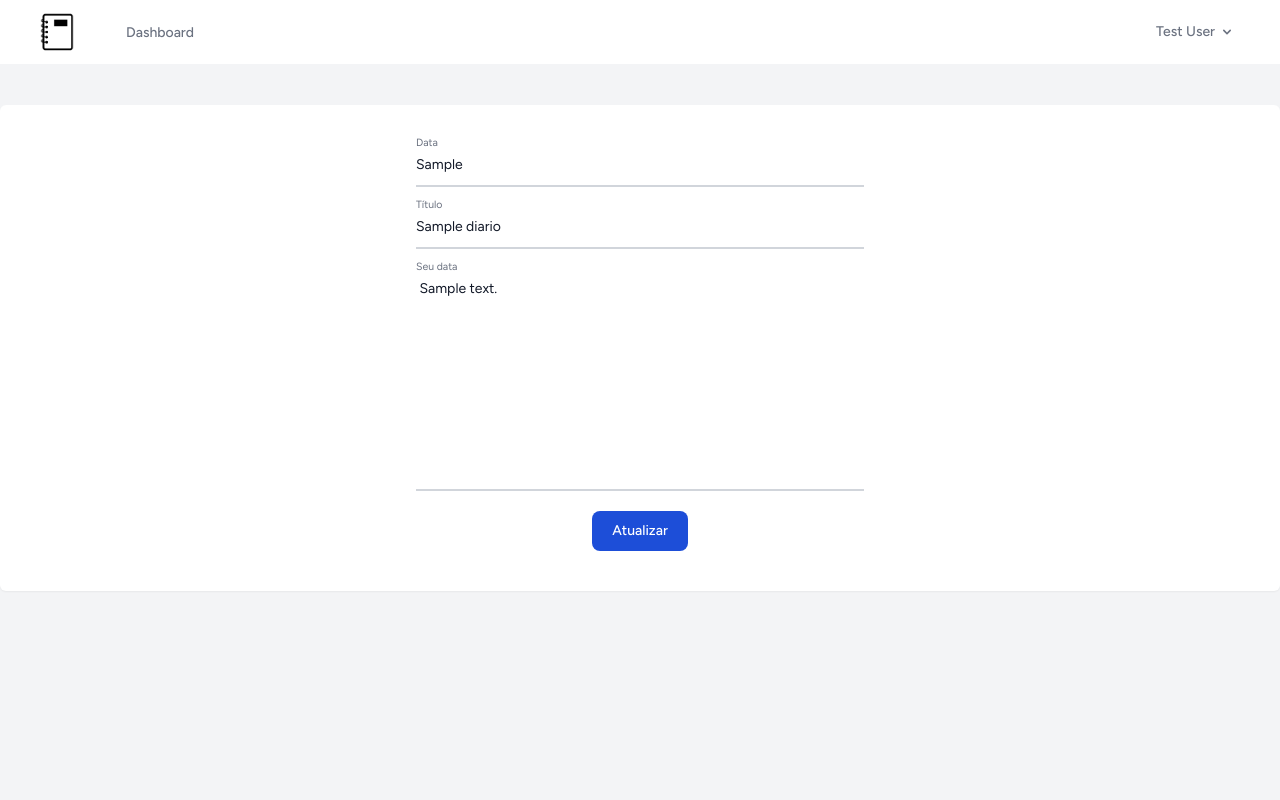
After one commit to gusrapaiva/web-diario, a Laravel app: page /viewUpdate/1 in a window 1280 px wide. The commit adds this page. Run offline with Laravel 12, Linux system fonts and the light colour scheme; a user stored in the database is signed in; data comes from the database, SQL or seed files in the repository; tables that the repository leaves empty hold one stand-in row (values such as "Sample post"); style sheets or scripts are compiled from the project's sources.

Commit message:
editar funcional

```diff
--- a/app/Http/Controllers/DiarioController.php
+++ b/app/Http/Controllers/DiarioController.php
@@ -2,7 +2,7 @@
 
 namespace App\Http\Controllers;
 
-use App\Models\diario;
+use App\Models\Diario;
 use Illuminate\Support\Facades\Redirect;
 use Illuminate\Http\Request;
 
@@ -34,4 +34,25 @@ class DiarioController extends Controller
         return redirect('dashboard');
     }
 
+    public function viewUpdate(Diario $id, Request $request)
+    {
+
+
+        return view('diario-view', ['registros' => $id]);
+    }
+
+    public function updateDiario(Diario $id, Request $request)
+    {
+        $dados = $request->validate([
+            'titulo' => 'string|required',
+            'texto' => 'string|required',
+            'data' => 'string|required',
+        ]);
+
+        $id->fill($dados);
+        $id->save();
+
+        return Redirect::to('dashboard');
+    }
+
 }
--- a/app/Models/diario.php
+++ b/app/Models/diario.php
@@ -5,7 +5,7 @@ namespace App\Models;
 use Illuminate\Database\Eloquent\Factories\HasFactory;
 use Illuminate\Database\Eloquent\Model;
 
-class diario extends Model
+class Diario extends Model
 {
     use HasFactory;
 
--- /dev/null
+++ b/resources/views/diario-view.blade.php
@@ -0,0 +1,31 @@
+<x-app-layout>
+
+    <div class="bg-white overflow-hidden shadow-sm sm:rounded-md p-10 mt-10">
+        <form class="max-w-md mx-auto" method="post" action="{{ route('update-diario', $registros->id) }}">
+
+        @method('put')
+        @csrf
+            <!-- data -->
+            <div class="relative z-0 w-full mb-5 group">
+                <input type="text" value="{{ $registros->data }}" name="data" id="data" class="block py-2.5 px-0 w-full text-sm text-gray-900 bg-transparent border-0 border-b-2 border-gray-300 appearance-none  dark:border-gray-600 dark:focus:border-blue-500 focus:outline-none focus:ring-0 focus:border-blue-600 peer" placeholder=" " readonly  />
+                <label for="data" class="peer-focus:font-medium absolute text-sm text-gray-500 dark:text-gray-400 duration-300 transform -translate-y-6 scale-75 top-3 -z-10 origin-[0] peer-focus:start-0 rtl:peer-focus:translate-x-1/4 peer-focus:text-blue-600 peer-focus:dark:text-blue-500 peer-placeholder-shown:scale-100 peer-placeholder-shown:translate-y-0 peer-focus:scale-75 peer-focus:-translate-y-6">Data</label>
+            </div>
+            <!-- titulo -->
+            <div class="relative z-0 w-full mb-5 group">
+                <input type="text" value="{{ $registros->titulo }}" autocomplete="off" name="titulo" id="titulo" class="block py-2.5 px-0 w-full text-sm text-gray-900 bg-transparent border-0 border-b-2 border-gray-300 appearance-none  dark:border-gray-600 dark:focus:border-blue-500 focus:outline-none focus:ring-0 focus:border-blue-600 peer" placeholder=" " required />
+                <label for="titulo" class="peer-focus:font-medium absolute text-sm text-gray-500 dark:text-gray-400 duration-300 transform -translate-y-6 scale-75 top-3 -z-10 origin-[0] peer-focus:start-0 rtl:peer-focus:translate-x-1/4 rtl:peer-focus:left-auto peer-focus:text-blue-600 peer-focus:dark:text-blue-500 peer-placeholder-shown:scale-100 peer-placeholder-shown:translate-y-0 peer-focus:scale-75 peer-focus:-translate-y-6">Título</label>
+            </div>
+            <!-- texto -->
+            <div class="relative z-0 w-full mb-5 group">
+                <textarea type="text" rows="10" name="texto" id="texto" class="resize-none block py-2.5 px-0 w-full text-sm text-gray-900 bg-transparent border-0 border-b-2 border-gray-300 appearance-none  dark:border-gray-600 dark:focus:border-blue-500 focus:outline-none focus:ring-0 focus:border-blue-600 peerbg-blue-50" placeholder=" " required > {{ $registros->texto }} </textarea>
+                <label for="texto" class="peer-focus:font-medium absolute text-sm text-gray-500 dark:text-gray-400 duration-300 transform -translate-y-6 scale-75 top-3 -z-10 origin-[0] peer-focus:start-0 rtl:peer-focus:translate-x-1/4 peer-focus:text-blue-600 peer-focus:dark:text-blue-500 peer-placeholder-shown:scale-100 peer-placeholder-shown:translate-y-0 peer-focus:scale-75 peer-focus:-translate-y-6">Seu data</label>
+            </div>
+            <div class="flex justify-center">
+                <button type="submit" class="text-white bg-blue-700 hover:bg-blue-800 focus:ring-4 focus:outline-none focus:ring-blue-300 font-medium rounded-lg text-sm w-full sm:w-auto px-5 py-2.5 text-center dark:bg-blue-600 dark:hover:bg-blue-700 dark:focus:ring-blue-800">Atualizar</button>
+            </div>
+
+            <input type="text" name="id_user" style="display: none;" value="{{Auth::user()->id}}">
+        </form>
+    </div>
+
+</x-app-layout>
--- a/routes/web.php
+++ b/routes/web.php
@@ -2,8 +2,8 @@
 
 use App\Http\Controllers\ProfileController;
 use App\Http\Controllers\HomeController;
+use App\Http\Controllers\DiarioController;
 use Illuminate\Support\Facades\Route;
-use App\Http\Controllers\DiarioController;
 
 Route::get('/', function () {
     return view('welcome');
@@ -18,11 +18,12 @@ Route::middleware('auth')->group(function () {
     Route::patch('/profile', [ProfileController::class, 'update'])->name('profile.update');
     Route::delete('/profile', [ProfileController::class, 'destroy'])->name('profile.destroy');
 
-    Route::get('/create-diario', [DiarioController::class, 'createView'])->name('show-create');
-    Route::post('/create-diario', [DiarioController::class, 'addRegister'])->name('add-registro');
+    Route::get('/novo-diario', [DiarioController::class, 'createView'])->name('show-create');
+    Route::post('/novo-diario', [DiarioController::class, 'addRegister'])->name('add-registro');
     Route::get('dashboard', [DiarioController::class, 'readAll'])->name('dashboard');
 
-
+    Route::get('viewUpdate/{id}', [DiarioController::class, 'viewUpdate'])->name('show-update');
+   Route::put('diario/{id}', [DiarioController::class, 'updateDiario'])->name('update-diario');
 });
 
 require __DIR__.'/auth.php';
```
Also changed, not shown: resources/views/dashboard.blade.php (+5 -2 lines), public/assets/edit.svg (added), public/assets/trash.svg (added).
